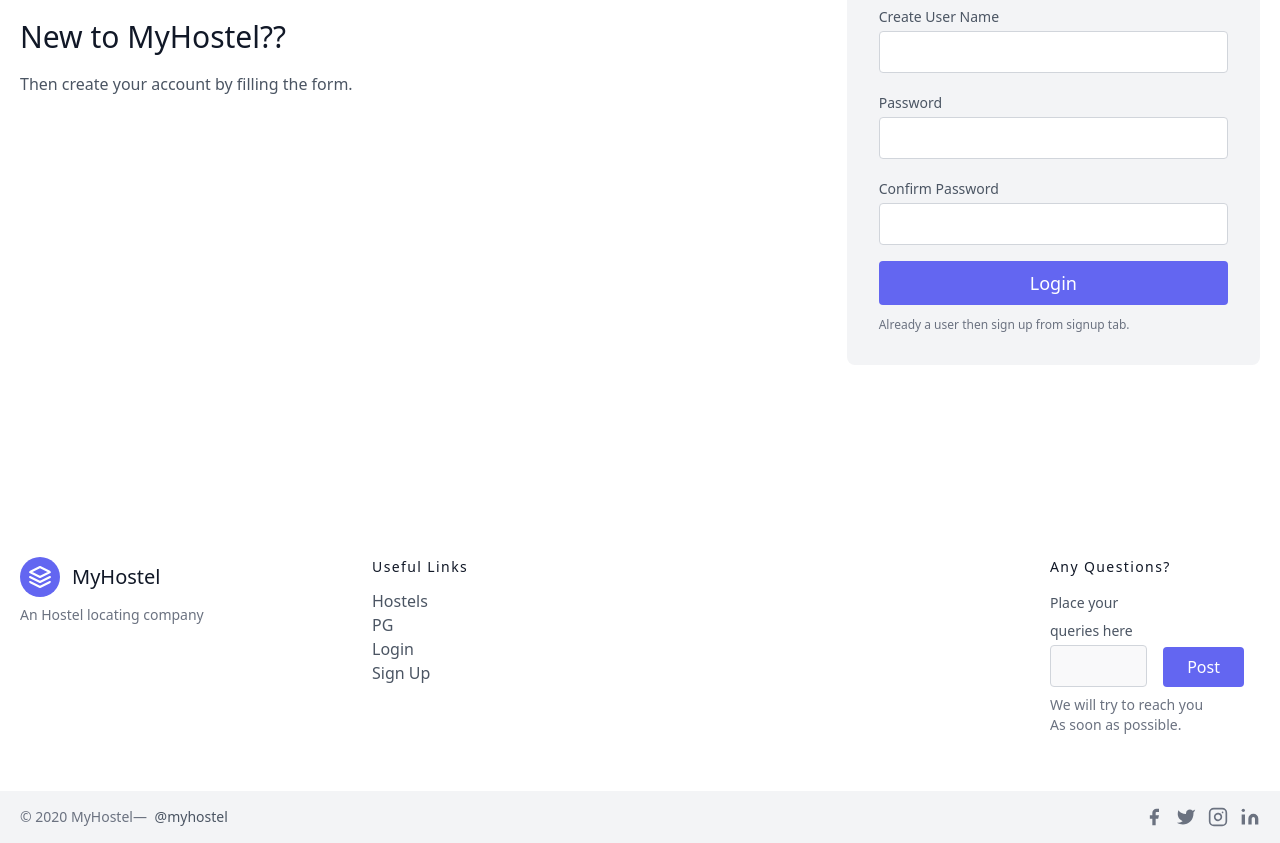
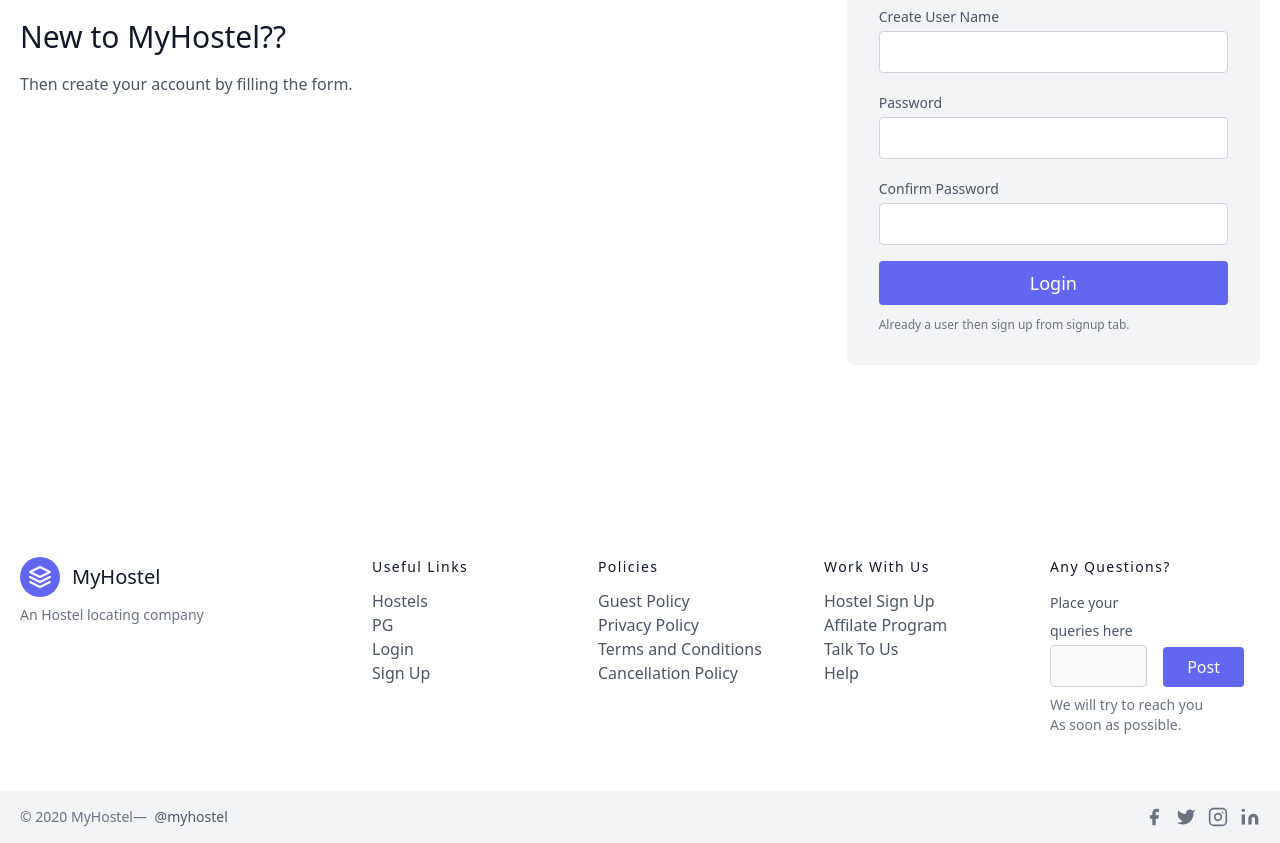
Before and after one commit to yashjaiswal007/MyHostel, a plain HTML site: page signup.html in a window 1280 px wide. Shown: the part 425-1268 px from the top of the page. Drawn offline with nearby package versions, Linux system fonts and the light colour scheme.

Commit message:
updated signup

```diff
--- a/signup.html
+++ b/signup.html
@@ -15,16 +15,17 @@
       <span class="ml-3 text-xl">MyHostel</span>
     </a>
     <nav class="md:ml-auto flex flex-wrap items-center text-base justify-center">
+      <a class="mr-5 hover:text-gray-900" href="index.html">Home</a>
       <a class="mr-5 hover:text-gray-900" href="Hostels.html">Hostels</a>
       <a class="mr-5 hover:text-gray-900" href="PG.html">PG</a>
       <a class="mr-5 hover:text-gray-900" href="contact.html">Contact Us</a>
       <a class="mr-5 hover:text-gray-900" href="login.html">Login</a>
     </nav>
-    <button class="inline-flex items-center bg-gray-100 border-0 py-1 px-3 focus:outline-none hover:bg-gray-200 rounded text-base mt-4 md:mt-0">Sign Up
+    <a href="signup.html"><button class="inline-flex items-center bg-gray-100 border-0 py-1 px-3 focus:outline-none hover:bg-gray-200 rounded text-base mt-4 md:mt-0">Sign Up
         <svg fill="none" stroke="currentColor" stroke-linecap="round" stroke-linejoin="round" stroke-width="2" class="w-4 h-4 ml-1" viewBox="0 0 24 24">
           <path d="M5 12h14M12 5l7 7-7 7"></path>
         </svg>
-    </button>
+      </button></a>
     </div>
     </header>
     <section class="text-gray-600 body-font">
@@ -90,30 +91,36 @@
             </nav>
           </div>
           <div class="lg:w-1/4 md:w-1/2 w-full px-4">
-            <h2 class="title-font font-medium text-gray-900 tracking-widest text-sm mb-3">  </h2>
+            <h2 class="title-font font-medium text-gray-900 tracking-widest text-sm mb-3">Policies</h2>
             <nav class="list-none mb-10">
               <li>
-                <a class="text-gray-600 hover:text-gray-800"></a>
+                <a class="text-gray-600 hover:text-gray-800">Guest Policy</a>
               </li>
               <li>
-                <a class="text-gray-600 hover:text-gray-800"></a>
+                <a class="text-gray-600 hover:text-gray-800">Privacy Policy</a>
+              </li>
+              <li>
+                <a class="text-gray-600 hover:text-gray-800">Terms and Conditions</a>
+              </li>
+              <li>
+                <a class="text-gray-600 hover:text-gray-800">Cancellation Policy</a>
               </li>
             </nav>
           </div>
           <div class="lg:w-1/4 md:w-1/2 w-full px-4">
-            <h2 class="title-font font-medium text-gray-900 tracking-widest text-sm mb-3">  </h2>
+            <h2 class="title-font font-medium text-gray-900 tracking-widest text-sm mb-3">Work With Us</h2>
             <nav class="list-none mb-10">
               <li>
-                <a class="text-gray-600 hover:text-gray-800"></a>
+                <a class="text-gray-600 hover:text-gray-800">Hostel Sign Up</a>
               </li>
               <li>
-                <a class="text-gray-600 hover:text-gray-800"></a>
+                <a class="text-gray-600 hover:text-gray-800">Affilate Program</a>
               </li>
               <li>
-                <a class="text-gray-600 hover:text-gray-800"></a>
+                <a class="text-gray-600 hover:text-gray-800">Talk To Us</a>
               </li>
               <li>
-                <a class="text-gray-600 hover:text-gray-800"></a>
+                <a class="text-gray-600 hover:text-gray-800">Help</a>
               </li>
             </nav>
           </div>
@@ -122,7 +129,8 @@
             <div class="flex xl:flex-nowrap md:flex-nowrap lg:flex-wrap flex-wrap justify-center items-end md:justify-start">
               <div class="relative w-40 sm:w-auto xl:mr-4 lg:mr-0 sm:mr-4 mr-2">
                 <label for="footer-field" class="leading-7 text-sm text-gray-600">Place your queries here</label>
-                    <input type="text" id="footer-field" name="footer-field" class="w-full bg-gray-100 bg-opacity-50 rounded border border-gray-300 focus:bg-transparent focus:ring-2 focus:ring-indigo-200 focus:border-indigo-500 text-base outline-none text-gray-700 py-1 px-3 leading-8 transition-colors duration-200 ease-in-out">
+                <input type="text" id="footer-field" name="footer-field"
+                  class="w-full bg-gray-100 bg-opacity-50 rounded border border-gray-300 focus:bg-transparent focus:ring-2 focus:ring-indigo-200 focus:border-indigo-500 text-base outline-none text-gray-700 py-1 px-3 leading-8 transition-colors duration-200 ease-in-out">
               </div>
               <button class="lg:mt-2 xl:mt-0 flex-shrink-0 inline-flex text-white bg-indigo-500 border-0 py-2 px-6 focus:outline-none hover:bg-indigo-600 rounded">Post</button>
             </div>
@@ -132,9 +140,9 @@
           </div>
         </div>
       </div>
-        </div>
 
-      </div>
+
+
 
       <div class="bg-gray-100">
         <div class="container mx-auto py-4 px-5 flex flex-wrap flex-col sm:flex-row">
```
Lines whose indentation alone changed are shown as unchanged.
